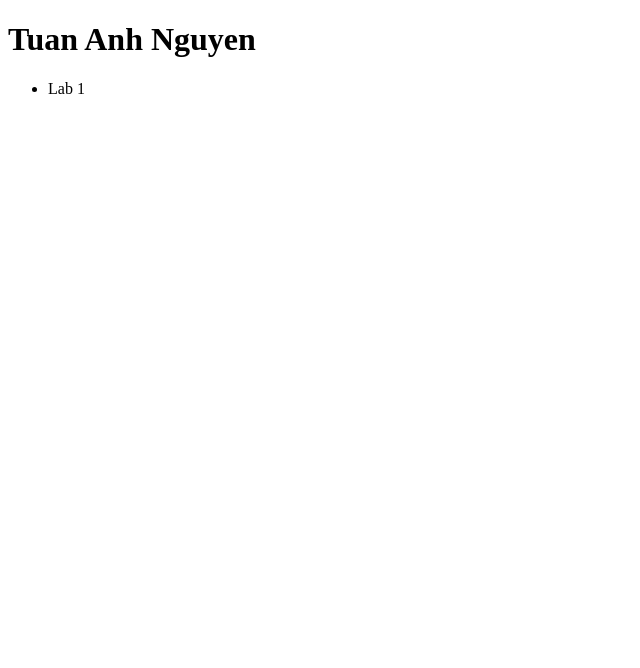
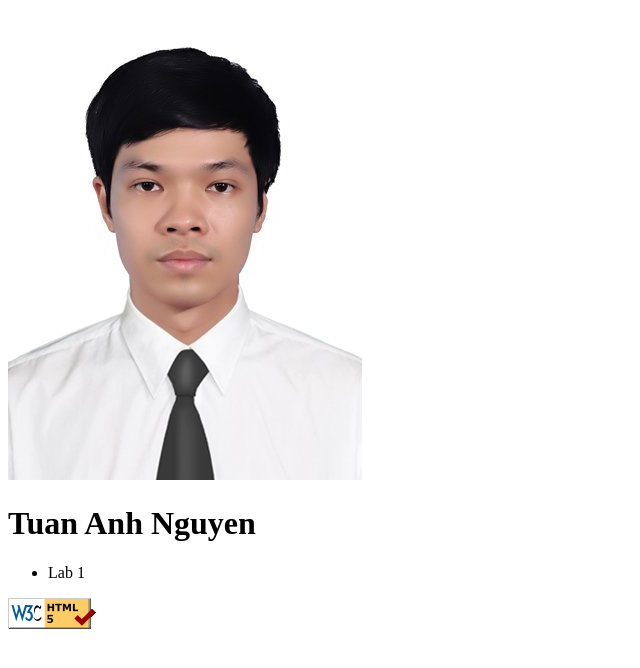
Before and after one commit to oliver-anh-nguyen/web_programming, a plain HTML site: page index.html in a window 1280 px wide. Shown: the whole page, without its empty margins (0-640 px from the left). Drawn offline with Linux system fonts and the light colour scheme.

Commit message:
[Lab1] add avatar and w3c logo

```diff
--- a/index.html
+++ b/index.html
@@ -5,9 +5,13 @@
     <title>Title</title>
 </head>
 <body>
+<img src="avatar.jpg", alt="avatar">
 <h1>Tuan Anh Nguyen</h1>
 <ul>
     <li>Lab 1</li>
 </ul>
+<a href="https://validator.w3.org/nu/?doc=https%3A%2F%2Foliver-anh-nguyen.github.io%2Fwap0722.github.io%2F">
+    <img src="./w3c-html.png", alt="html validator">
+</a>
 </body>
 </html>
```
Also changed, not shown: avatar.jpg (added), w3c-html.png (added).
